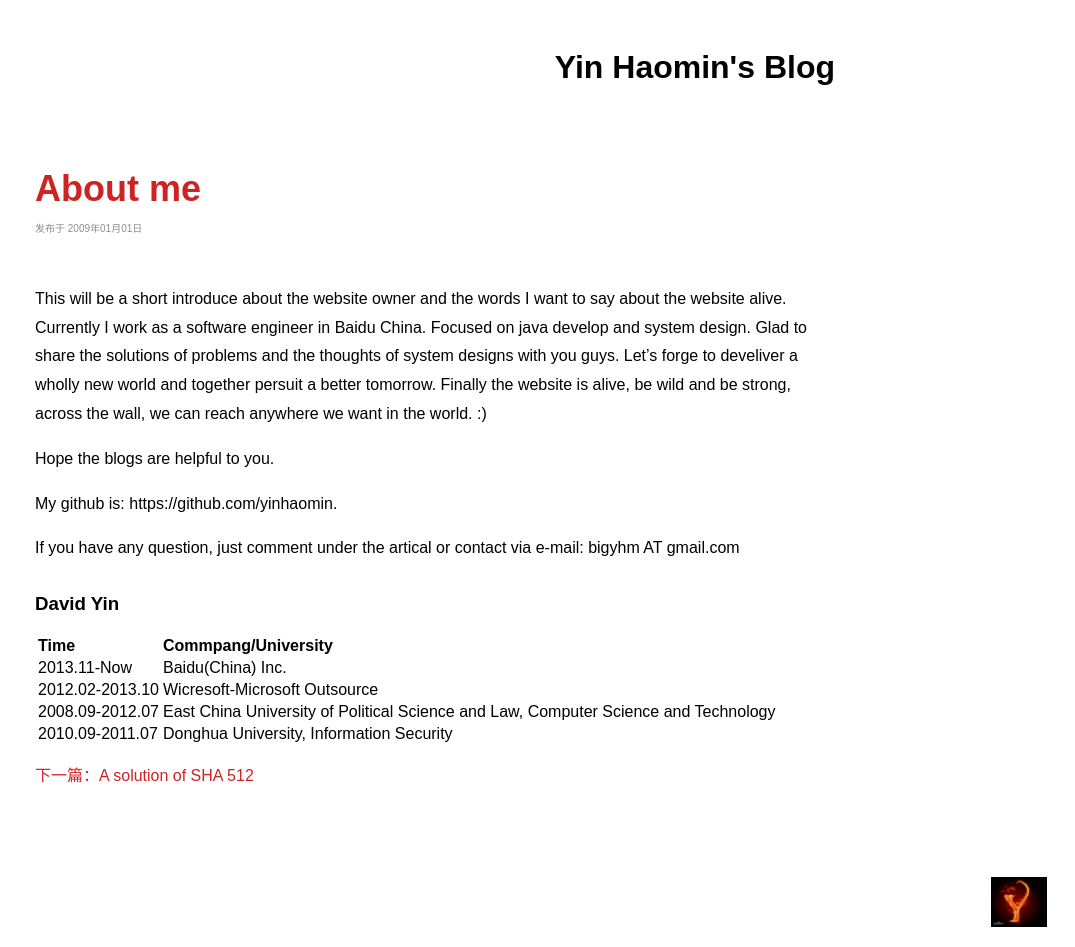
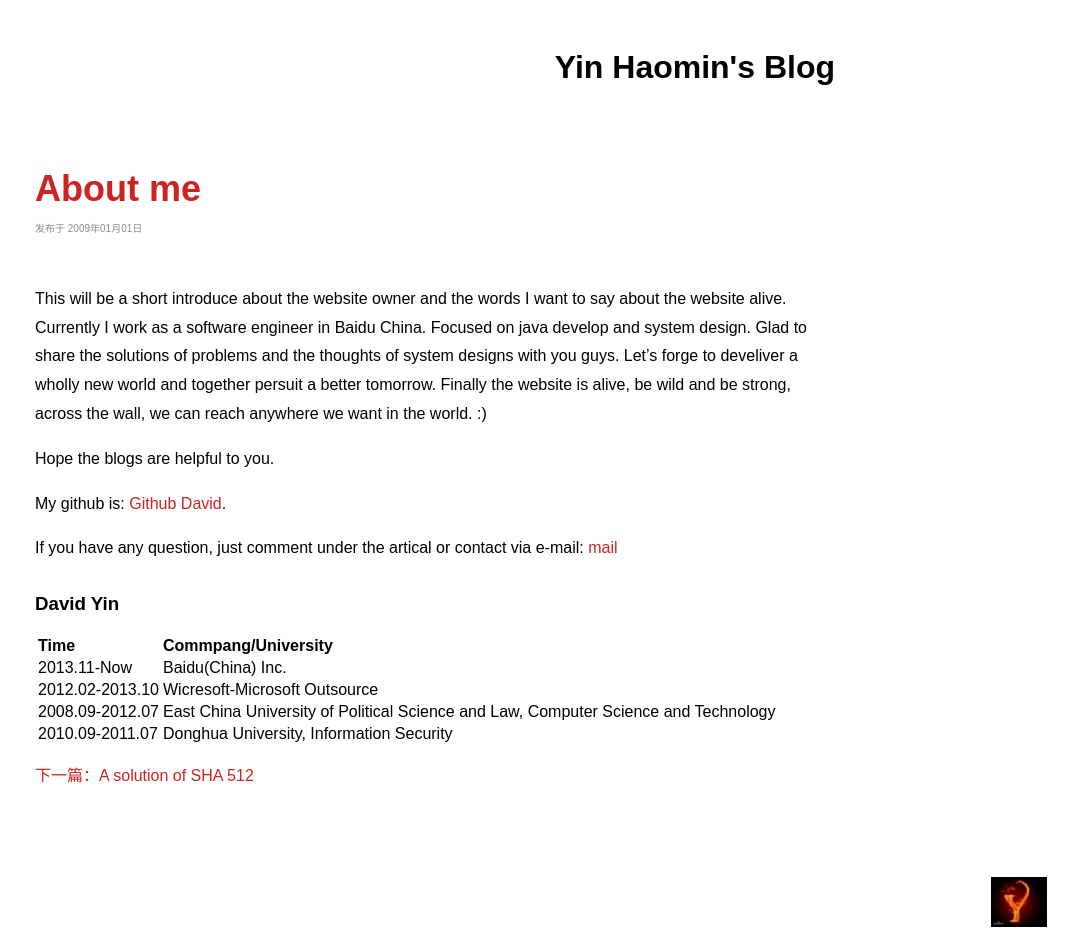
Before and after one commit to yinhaomin/yinhaomin.github.io, a Jekyll site: the page built from _posts/2009-01-01-About me.md, in a window 1280 px wide. Shown: the whole page, without its empty margins (205-1280 px from the left). Built offline with Jekyll 4.4.1, drawn with Linux system fonts in a browser that asks for light colours; comment, search, counter and statistics services are not loaded.

Commit message:
Update 2009-01-01-About me.md

```diff
--- a/_posts/2009-01-01-About me.md
+++ b/_posts/2009-01-01-About me.md
@@ -10,9 +10,9 @@ Finally the website is alive, be wild and be strong, across the wall, we can rea
 
 Hope the blogs are helpful to you.
 
-My github is: https://github.com/yinhaomin.
+My github is: [Github David](https://github.com/yinhaomin).
 
-If you have any question, just comment under the artical or contact via e-mail: bigyhm AT gmail.com
+If you have any question, just comment under the artical or contact via e-mail: [mail](bigyhm@gmail.com)
 
 ### David Yin
 
```
